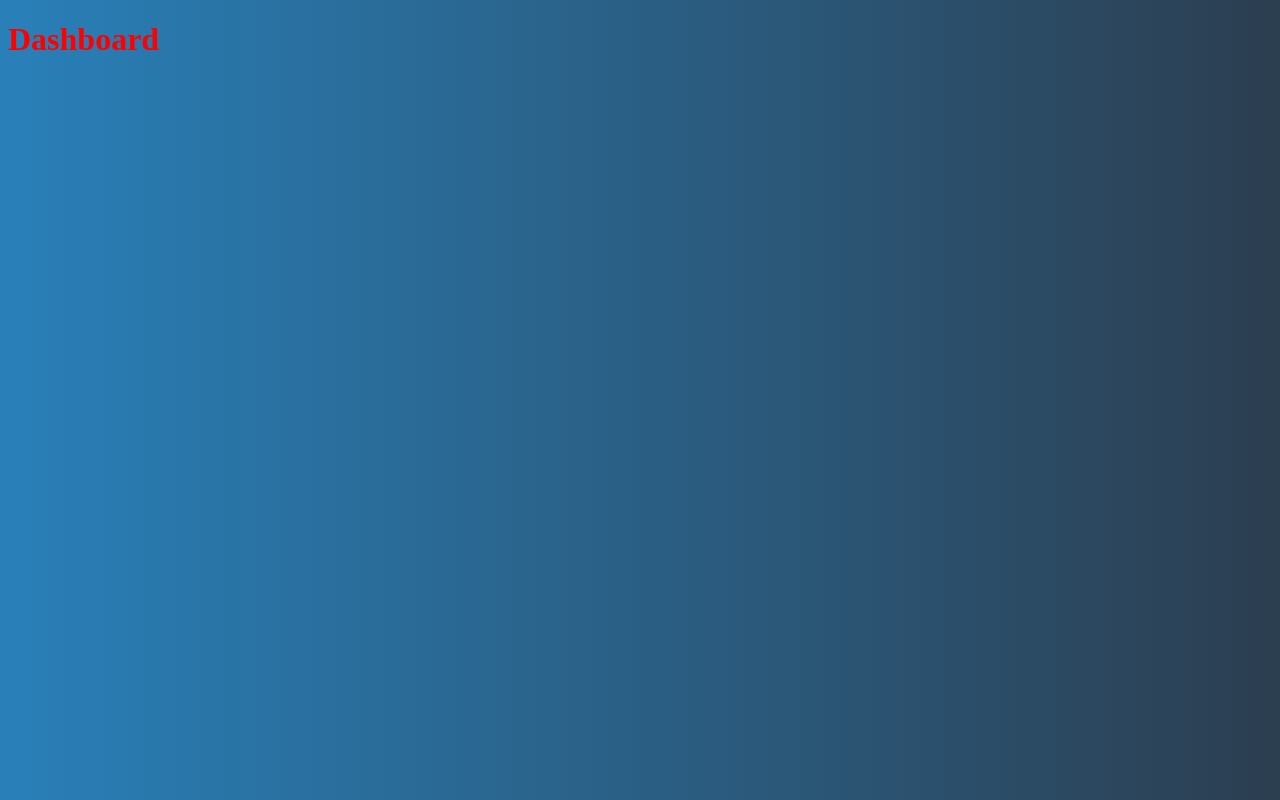
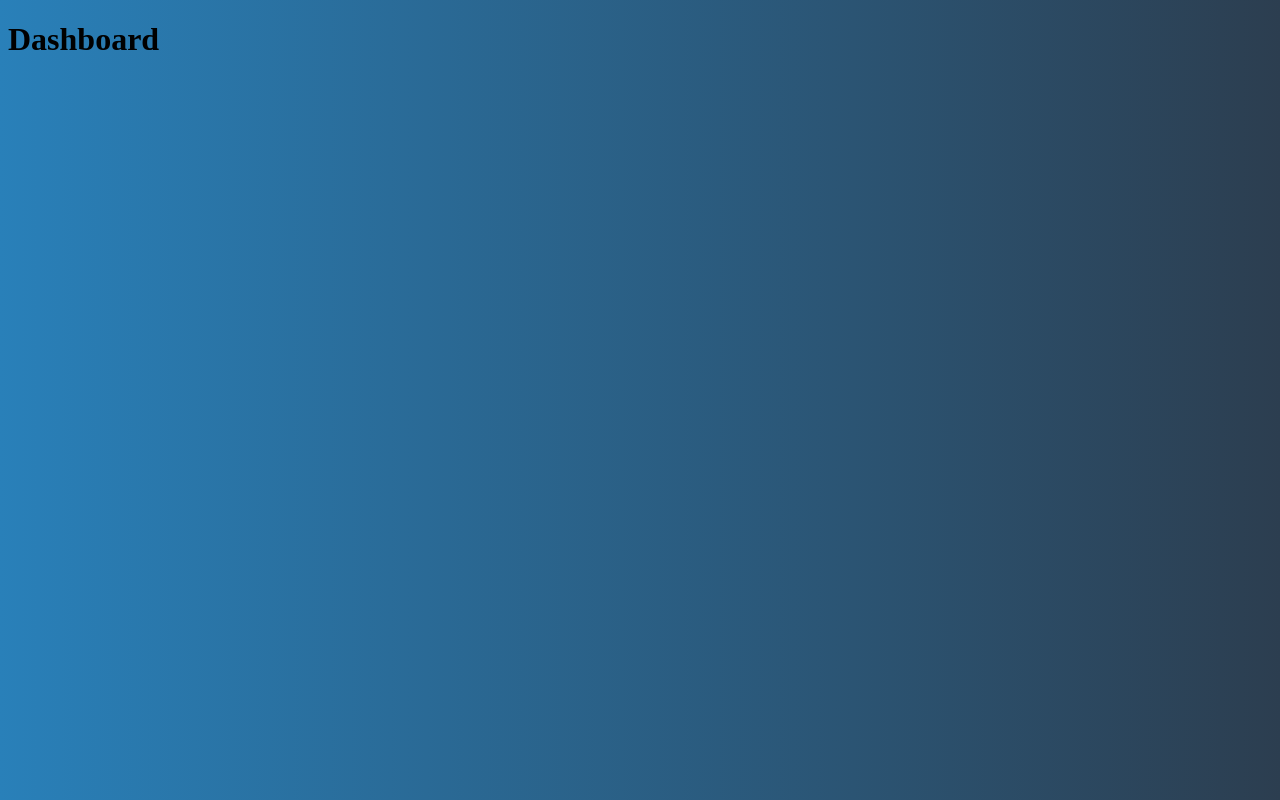
Before and after one commit to pradhyumvyas/JobApplicationTracker, a React (Create React App) app in the folder FrontEnd/job-app-tracker/: page /dashboard in a window 1280 px wide. Built offline with nearby package versions, Linux system fonts and the light colour scheme.

Commit message:
dashboard scss

```diff
--- /dev/null
+++ b/FrontEnd/job-app-tracker/src/core/CSS/_dashboard.scss
@@ -0,0 +1,3 @@
+body{
+    color: black;
+}
--- a/FrontEnd/job-app-tracker/src/core/CSS/style.css
+++ b/FrontEnd/job-app-tracker/src/core/CSS/style.css
@@ -103,4 +103,8 @@ body {
   text-align: center;
   margin: 8px 0;
 }
+
+body {
+  color: black;
+}
 /*# sourceMappingURL=style.css.map */
--- a/FrontEnd/job-app-tracker/src/core/CSS/style.scss
+++ b/FrontEnd/job-app-tracker/src/core/CSS/style.scss
@@ -1,3 +1,4 @@
 @import '_home';
 @import '_signin';
-@import 'signup'
+@import 'signup';
+@import 'dashboard';
```
Also changed, not shown: 2 other files (tests, documents, lock files or other folders).
